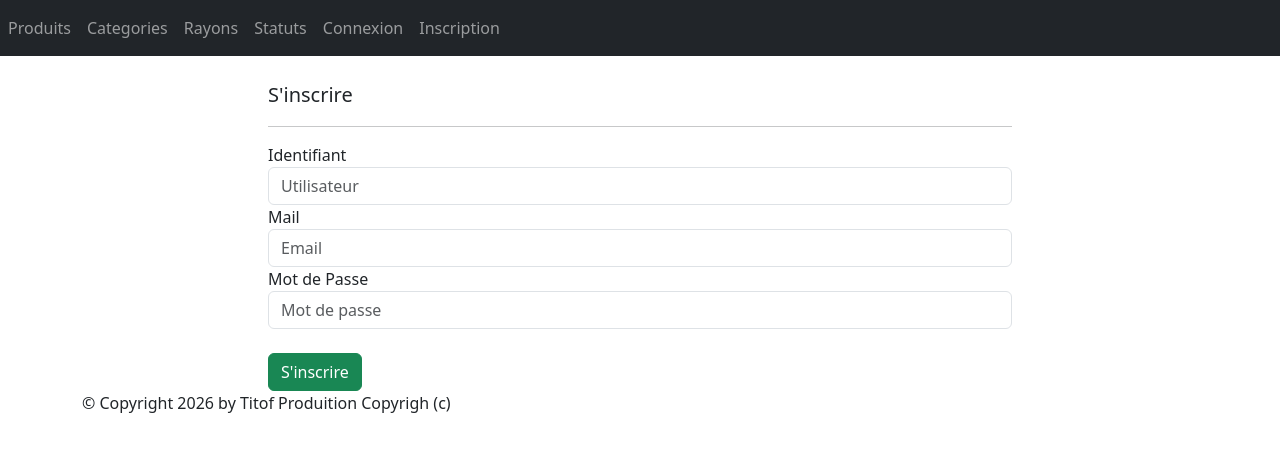
After one commit to NolhanDolou/TutoDjango-DOLOU, a Django app: page /monApp/register/ in a window 1280 px wide. The commit adds this page. Shown: the top 452 px of the page. Run offline with Django 5.2, Linux system fonts and the light colour scheme; some libraries are stand-ins or nearby versions.

Commit message:
ajout des pages connexion, inscription, deconnexion

```diff
--- a/monProj/monApp/templates/monApp/base.html
+++ b/monProj/monApp/templates/monApp/base.html
@@ -28,6 +28,18 @@
 <li class="nav-item">
 <a class="nav-link" href="{% url 'ListeStatuts' %}">Statuts</a>
 </li>
+{% if user.is_authenticated %}
+<li class="nav-item">
+<a class="nav-link" href="{% url 'logout' %}">Déconnexion</a>
+</li>
+{%else%}
+<li class="nav-item">
+<a class="nav-link" href="{% url 'login' %}">Connexion</a>
+</li>
+<li class="nav-item">
+<a class="nav-link" href="{% url 'register' %}">Inscription</a>
+</li>
+{%endif%}
 </ul>
 </div>
 </nav >
--- /dev/null
+++ b/monProj/monApp/templates/monApp/page_register.html
@@ -0,0 +1,19 @@
+{% extends 'monApp/base.html' %}
+{% block contenu %}
+<div class="align-center col-8 offset-2">
+<p class="lead mb-3 ml-0">S'inscrire</p>
+<hr/>
+<form method="POST" action="{% url 'register' %}" autocomplete='off'>
+{% csrf_token %}
+<div class="form-group mb-3">
+<label>Identifiant</label>
+<input class="form-control" type="text" name="username" placeholder="Utilisateur">
+<label>Mail</label>
+<input class="form-control" type="mail" name="mail" placeholder="Email">
+<label>Mot de Passe</label>
+<input class="form-control" type="password" name="password" placeholder="Mot de passe">
+</div>
+<button type="submit" class="btn btn-success mt-2">S'inscrire</button>
+</form>
+</div>
+{% endblock %}
--- a/monProj/monApp/urls.py
+++ b/monProj/monApp/urls.py
@@ -43,6 +43,9 @@ urlpatterns = [
     path("statut/<pk>/update/", views.StatutUpdateView.as_view(), name="modificationStatut"),
     path("statut/<pk>/delete/", views.StatutDeleteView.as_view(), name="suppressionStatut"),
     # path("ListeStatuts/", views.ListeStatuts, name="ListeStatuts")
+    path('login/', views.ConnectView.as_view(), name='login'),
+    path('register/', views.RegisterView.as_view(), name='register'),
+    path('logout/', views.DisconnectView.as_view(), name='logout'),
 
 
 ]
--- a/monProj/monApp/views.py
+++ b/monProj/monApp/views.py
@@ -11,7 +11,9 @@ from django.urls import reverse_lazy
 from django.forms import BaseModelForm
 
 
-
+from django.contrib.auth import authenticate, login, logout
+from django.contrib.auth.views import LoginView
+from django.contrib.auth.models import User
 
 
 
@@ -316,3 +318,39 @@ class StatutDeleteView(DeleteView):
     model = Statut
     template_name = "monApp/delete_statut.html"
     success_url = reverse_lazy('ListeStatuts')
+
+
+
+class ConnectView(LoginView):
+    template_name = 'monApp/page_login.html'
+
+    def post(self, request, **kwargs):
+        identifiant= request.POST.get('username', False)
+        motdepasse= request.POST.get('password', False)
+        user = authenticate(username=identifiant, password=motdepasse)
+        if user is not None and user.is_active:
+            login(request, user)
+            return render(request, 'monApp/home.html', {'param': identifiant, 'message': "You're connected"})
+        else:
+            return render(request, 'monApp/page_register.html')
+
+
+class RegisterView(TemplateView):
+    template_name = 'monApp/page_register.html'
+
+    def post(self, request, **kwargs):
+        identifiant = request.POST.get('username', False)
+        courriel = request.POST.get('mail', False)
+        motdepasse = request.POST.get('password', False)
+        user = User.objects.create_user(identifiant, courriel, motdepasse)
+        user.save()
+        if user is not None and user.is_active:
+            return render(request, 'monApp/page_login.html')
+
+
+class DisconnectView(TemplateView):
+    template_name = 'monApp/page_logout.html'
+
+    def get(self, request, **kwargs):
+        logout(request)
+        return render(request, self.template_name)
```
Also changed, not shown: monProj/monApp/templates/monApp/page_login.html (added, +17 -0 lines), monProj/monApp/templates/monApp/page_logout.html (added, +13 -0 lines), README.md, 1 other file.
